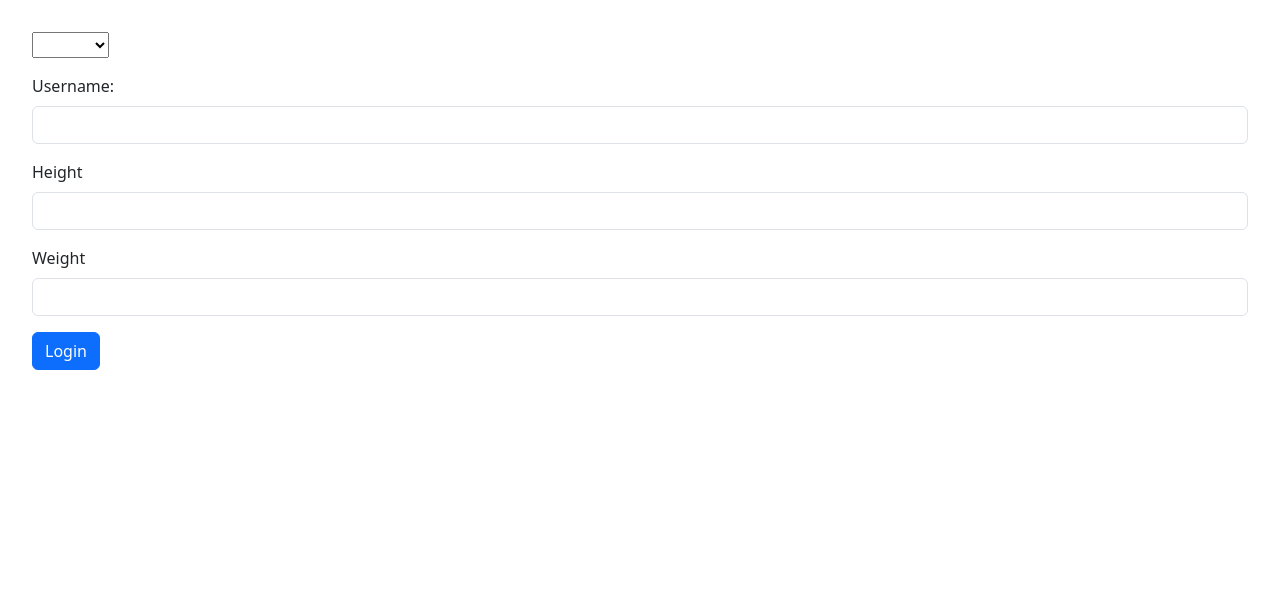
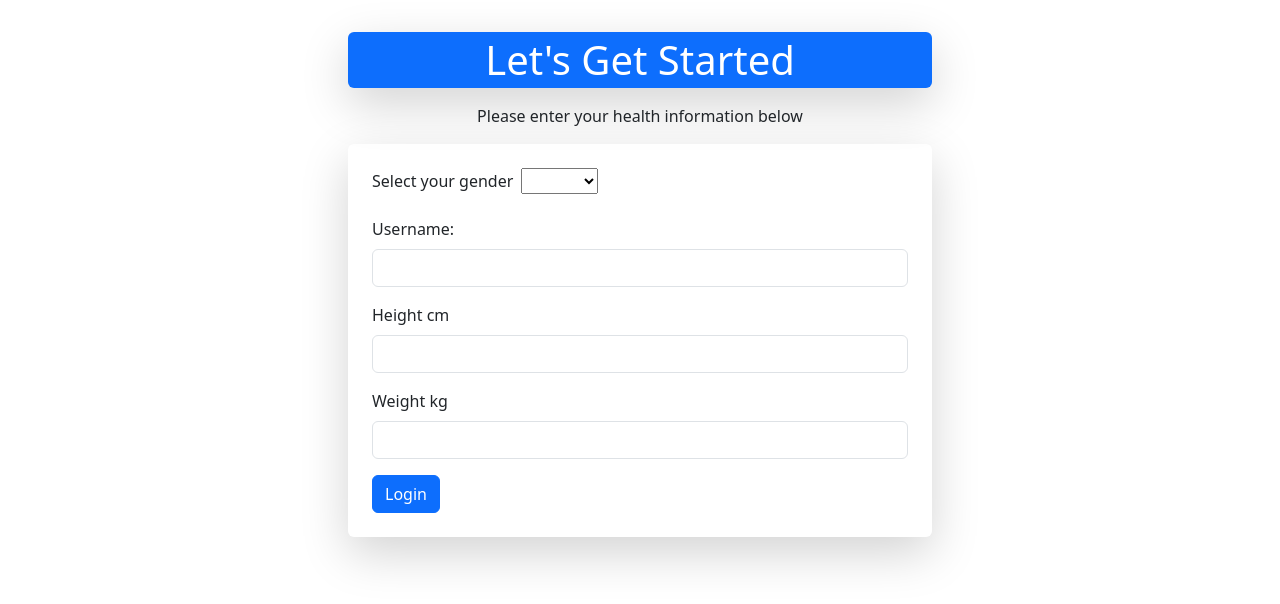
Before and after one commit to Ahmd-zaidan8a8/Project-2, a React (Vite) app: page /login in a window 1280 px wide. Shown: the top 604 px of the page. Built offline with nearby package versions, Linux system fonts and the light colour scheme.

Commit message:
LoggedIn page styling first iteration

```diff
--- a/src/pages/LoggedIn.jsx
+++ b/src/pages/LoggedIn.jsx
@@ -9,8 +9,11 @@ const LoggedIn = ({setLoginData}) => {
   const navigate = useNavigate();
 
   return (
-    <div>
-      <form
+
+    <div className="container-fluid w-50">
+    <h1 className="d-flex justify-content-center mb-3 shadow-lg bg-primary p-1 rounded text-white">Let's Get Started</h1>
+      <p className="d-flex justify-content-center mb-3">Please enter your health information below</p>
+      <form className="shadow-lg p-4 radius rounded"
         onSubmit={handleSubmit((data) => {
           axios
             .post("http://localhost:5000/login", data)
@@ -23,6 +26,7 @@ const LoggedIn = ({setLoginData}) => {
         })}
       >
         <div className="mb-3">
+          <label htmlFor="gender" className="form-label me-2">Select your gender</label>
           <select {...register("gender")} name="gender" id="gender">
             <option value=""></option>
             <option value="Male">Male</option>
@@ -43,7 +47,7 @@ const LoggedIn = ({setLoginData}) => {
         </div>
         <div className="mb-3">
           <label htmlFor="height" className="form-label">
-            Height
+            Height cm
           </label>
           <input
             {...register("height")}
@@ -54,7 +58,7 @@ const LoggedIn = ({setLoginData}) => {
         </div>
         <div className="mb-3">
           <label htmlFor="weight" className="form-label">
-            Weight
+            Weight kg
           </label>
           <input
             {...register("weight")}
```
